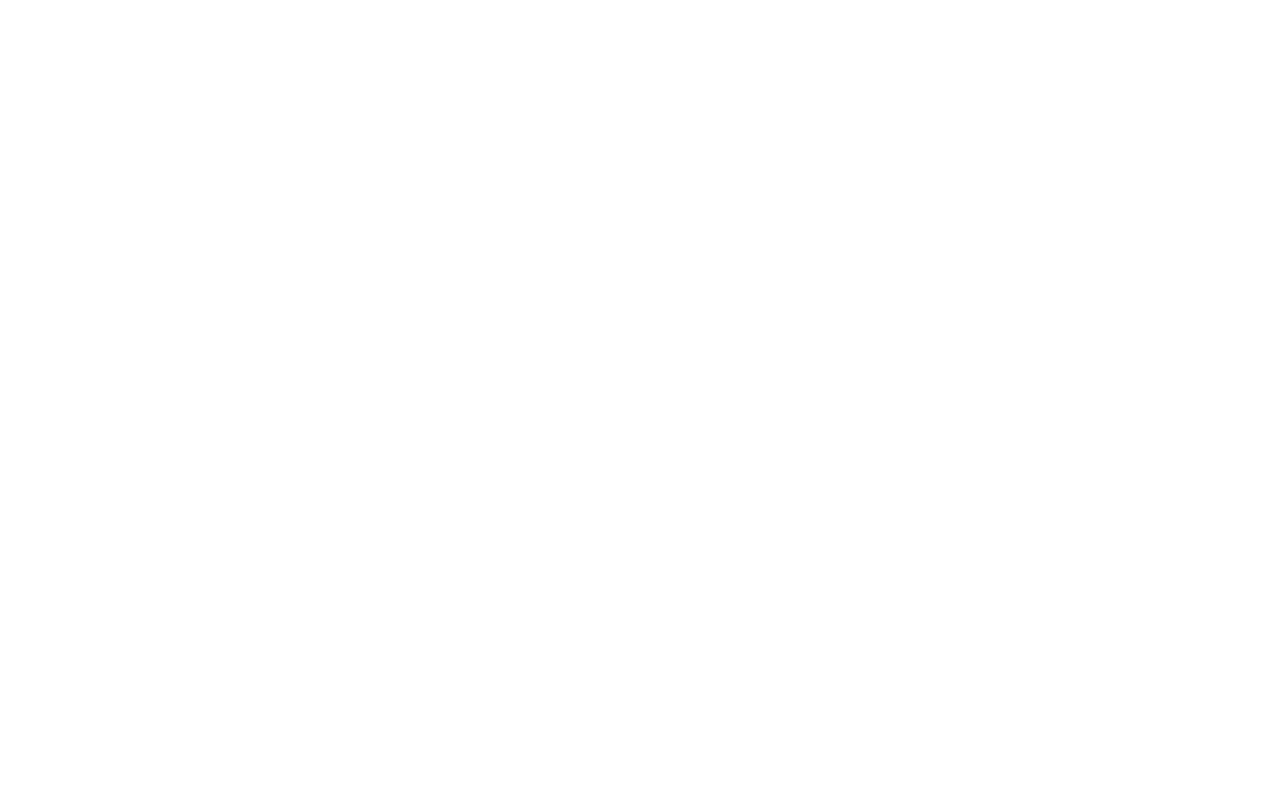
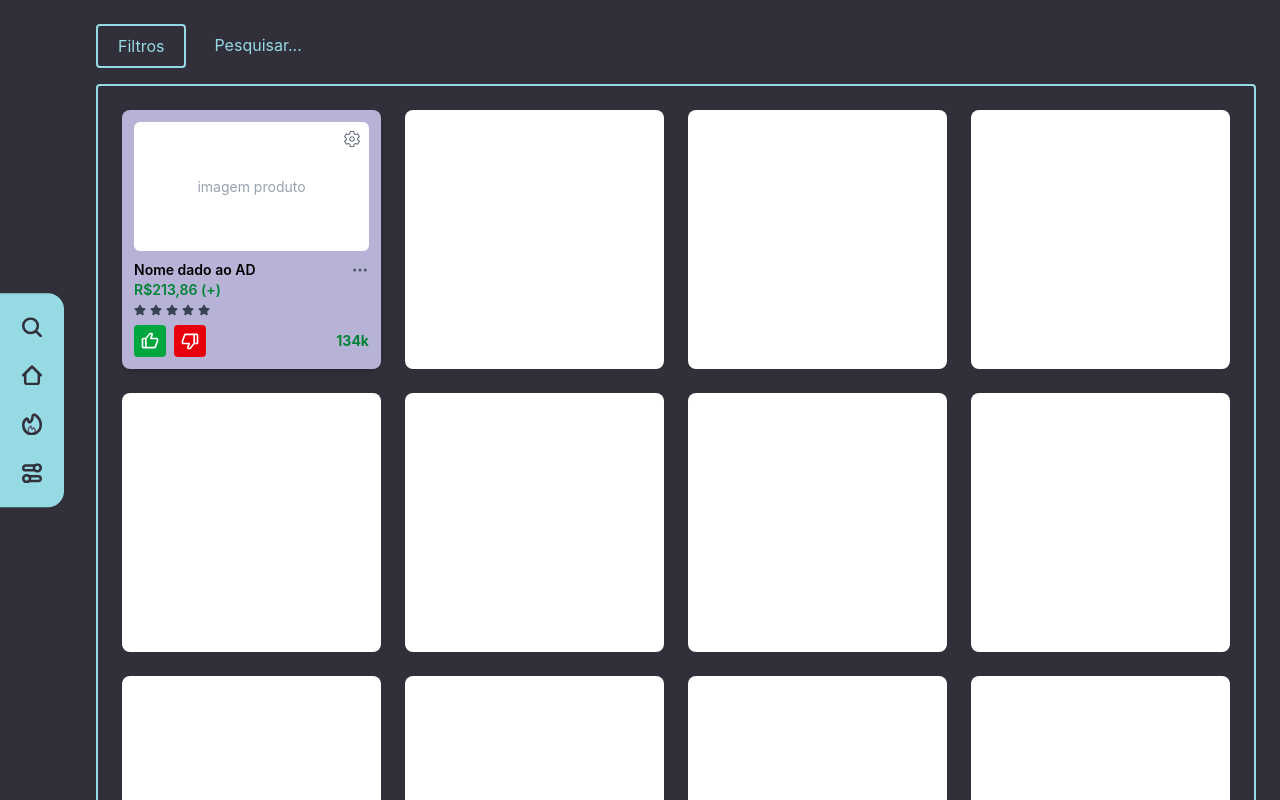
Before and after one commit to lopinims1/ANS-projeto.sa, a React (Vite) app in the folder frontend/: page /search in a window 1280 px wide. Before the commit this address had no page. Shown: the top 800 px of the page. Built offline with nearby package versions, Linux system fonts and the light colour scheme; a web font is replaced by a local one.

Commit message:
Correções de Merge - 21/02

```diff
--- a/frontend/package.json
+++ b/frontend/package.json
@@ -15,6 +15,7 @@
     "from": "^0.1.7",
     "react": "^19.2.0",
     "react-dom": "^19.2.0",
+    "react-icons": "^5.5.0",
     "react-router-dom": "^7.13.0",
     "tailwindcss": "^4.2.0"
   },
--- a/frontend/src/App.jsx
+++ b/frontend/src/App.jsx
@@ -3,6 +3,7 @@
 import Login from './screens/login.registro/Login.jsx'
 import Register from './screens/login.registro/Register.jsx'
 import Home from './screens/Home.jsx'
+import Search from './screens/Search.jsx'
 import './index.css'
 
 function App() {
@@ -16,6 +17,7 @@
         <Route path="/register" element={<Register />} />
         <Route path="/menu" element={<Menu />} />
         <Route path="/home" element={<Home />} />
+        <Route path="/search" element={<Search />} />
       </Routes>
 
     </>
--- a/frontend/src/screens/Home.jsx
+++ b/frontend/src/screens/Home.jsx
@@ -21,55 +21,72 @@
     }
 
     return (
-        <div className="bg-[#31303A] min-h-screen w-screen overflow-hidden flex">
+        <div className="bg-[#31303A] min-h-screen w-screen max-w-screen overflow-hidden flex">
 
 
 
             {/* Nav lateral */}
             <div className="bg-[#96DAE3] flex flex-col items-center justify-center gap-7 h-full py-6 w-16 sticky top-0 rounded-r-2xl shrink-0">
-                <img src="../../public/Lupa.svg" alt="Lupa" className="w-5 cursor-pointer" />
-                <img src="../../public/Home.svg" alt="Casinha" className="w-5 cursor-pointer" />
-                <img src="../../public/Foguinho.svg" alt="Em alta" className="w-5 cursor-pointer" />
-                <img src="../../public/Settings.svg" alt="Configurações" className="w-5 cursor-pointer" />
+                {asideIconsActive.map((item, index) => (
+                    <Link key={index} to={item.link} onClick={() => {
+                        setAsideIconsActive(prev => prev.map((el, i) => ({
+                            ...el,
+                            active: i === index
+                        })))
+                    }}>
+                        <img src={`../../public/${item.image}.svg`} alt={item.image} className={`w-7 hover:opacity-100 transition-all duration-300 ${item.active ? "opacity-100" : "opacity-50"}`} />
+                    </Link>
+                ))}
             </div>
 
             {/* Conteúdo principal */}
-            <div className="flex flex-col flex-1 max-w-390 max-h-190 px-4 pb-4 gap-4">
+            <div className="flex flex-col flex-1 min-w-0 px-4 pb-4 gap-4">
 
                 {/* Setinha */}
                 {/* Dropdown do usuário */}
-                <div className="flex justify-end">
-                    <button className="bg-[#96DAE3] flex justify-center cursor-pointer rounded-b-xl p-1.5 w-10 outline-none">
-                        <img src="../../public/Setinha.svg" alt="arrow" className="w-4" />
+                <div className="flex items-center justify-end">
+                    <div className="relative">
+
+                        {/* Botão trigger — some quando abre */}
+                        <button onClick={handleClick}
+                        className={`bg-[#96DAE3] rounded-b-lg w-10 h-5 flex items-center justify-center cursor-pointer
+                        transition-all duration-300 ${containerOpen ? 'opacity-0 pointer-events-none' : 'opacity-100'}`}>
+
+                            <img src="https://img.icons8.com/?size=100&id=4GrGB5l93HFc&format=png&color=31303A" className="w-4 h-4" alt="Dropdown"/>
+
+                        </button>
+
+                        {/* Dropdown */}
+                        <div className={`absolute right-0 top-0 bg-[#96DAE3] rounded-bl-xl rounded-br-xl
+                        transition-all duration-400 ease-in-out overflow-hidden
+                        ${containerOpen ? 'max-h-60 opacity-100 shadow-lg' : 'max-h-0 opacity-0'}`}>
+
+                            {/* Header do dropdown com botão fechar */}
+                            <div className="flex justify-end px-3 pt-2 pb-2">
+                                <button onClick={handleClick} className="text-[#31303A] transition-transform duration-300 cursor-pointer">
+
+                                    <img src="https://img.icons8.com/?size=100&id=39787&format=png&color=000000" className="w-4 h-4" alt="Fechar"/>
                                 </button>
                             </div>
 
-                {/* Barra de mercados */}
-                <div className="flex items-center gap-8 ml-5 flex-wrap text-[#D7D7D7]">
-                    <label className="text-[#96DAE3] flex items-center gap-2 cursor-pointer">
-                        <input type="checkbox"
-                        className="w-6 h-6 appearance-none rounded-sm cursor-pointer border-2 border-[#96DAE3]
-                        checked:bg-[#96DAE3] checked:[box-shadow:inset_0_0_0_3px_#31303A]"/>
-                        <span>Aliexpress</span>
-                    </label>
-                    <label className="flex items-center gap-2 cursor-pointer">
-                        <input type="checkbox" className="w-7 h-7 appearance-none rounded-sm cursor-pointer border-2 border-[#96DAE3]
-                        checked:bg-[#96DAE3] checked:[box-shadow:inset_0_0_0_3px_#31303A]" />
-                        <span>Shopee</span>
-                    </label>
-                    <label className="flex items-center gap-2 cursor-pointer">
-                        <input type="checkbox" className="w-7 h-7 appearance-none rounded-sm cursor-pointer border-2 border-[#96DAE3]
-                        checked:bg-[#96DAE3] checked:[box-shadow:inset_0_0_0_3px_#31303A]" />
-                        <span>Mercado Livre</span>
-                    </label>
-                    <label className="flex items-center gap-2 cursor-pointer">
-                        <input type="checkbox" className="w-7 h-7 appearance-none rounded-sm cursor-pointer border-2 border-[#96DAE3]
-                        checked:bg-[#96DAE3] checked:[box-shadow:inset_0_0_0_3px_#31303A]" />
-                        <span>Amazon</span>
-                    </label>
-                    <button className="flex justify-center items-center font-medium border-2 border-[#D7D7D7] rounded-sm w-7 h-7 cursor-pointer outline-none text-[#D7D7D7]">
-                        <span className="text-xl leading-none mb-1">+</span>
-                    </button>
+                            <ul className="flex flex-col px-5 gap-2 text-sm text-[#31303A] font-medium whitespace-nowrap">
+                                <li className="hover:translate-x-1 transition-transform duration-200 cursor-pointer">
+                                    Conta
+                                </li>
+                                <li className="hover:translate-x-1 transition-transform duration-200 cursor-pointer">
+                                     Configurações
+                                </li>
+                                <li className="hover:translate-x-1 transition-transform duration-200 cursor-pointer">
+                                    Produtos
+                                </li>
+
+                                <li className="flex items-center gap-2 text-[#CE2424] hover:translate-x-1 transition-transform duration-200 cursor-pointer pb-2">
+                                    Sair
+                                    <img src="https://img.icons8.com/?size=100&id=vZasO3UTBpQE&format=png&color=CE2424" className="w-4" alt="Sair"/>
+                                </li>
+                            </ul>
+                        </div>
+                    </div>
                 </div>
 
                 {/* Container cinza principal */}
--- a/frontend/src/screens/Menu.jsx
+++ b/frontend/src/screens/Menu.jsx
@@ -3,7 +3,7 @@
 
 export default function Menu() {
     const headerInfos = [
-        { title: "Home", link: "/home", active: true },
+        { title: "Home", link: "/home", active: false },
         { title: "About", link: "/about", active: false },
         { title: "Plans", link: "/plans", active: false },
         { title: "Contact", link: "/contact", active: false },
--- /dev/null
+++ b/frontend/src/screens/Search.jsx
@@ -0,0 +1,117 @@
+import { BiLike, BiDislike } from "react-icons/bi";
+import { FaStar } from "react-icons/fa";
+import { FiMoreHorizontal } from "react-icons/fi";
+import { IoSettingsOutline } from "react-icons/io5";
+
+export default function Search() {
+  return (
+    <div className="bg-[#31303A] min-h-screen w-screen flex overflow-x-hidden">
+
+      {/* NAV LATERAL */}
+      <div className="bg-[#96DAE3] flex flex-col items-center gap-7 py-6 w-16 rounded-r-2xl fixed left-0 top-1/2 -translate-y-1/2">
+        <img src="/Lupa.svg" className="w-5 cursor-pointer" />
+        <img src="/Home.svg" className="w-5 cursor-pointer" />
+        <img src="/Foguinho.svg" className="w-5 cursor-pointer" />
+        <img src="/Settings.svg" className="w-5 cursor-pointer" />
+      </div>
+
+      {/* CONTEÚDO */}
+      <div className="flex flex-col flex-1 p-6 pl-24 gap-4 overflow-x-hidden">
+
+        {/* TOPO */}
+        <div className="flex gap-4 items-center">
+
+          <button className="px-5 py-2 rounded-sm border-2 border-[#96DAE3] text-[#96DAE3] hover:bg-[#96DAE320] transition">
+            Filtros
+          </button>
+
+          <input
+            placeholder="Pesquisar..."
+            className="
+              flex-1 px-3 py-2
+              text-[#96DAE3] placeholder-[#96DAE3]
+              bg-transparent border-b-2 border-transparent
+              outline-none
+              focus:border-[#96DAE3]
+              transition-all duration-300
+            "
+          />
+        </div>
+
+        {/* GRID */}
+        <div className="flex-1 border-2 border-[#96DAE3] rounded-sm p-6 overflow-y-auto overflow-x-hidden">
+
+          <div className="grid grid-cols-4 gap-6 max-w-325 mx-auto">
+
+            {/* CARD COMPLETO */}
+            <div className="bg-[#B6B3D6] rounded-lg p-3 flex flex-col justify-between aspect-square shadow-md">
+
+              {/* IMAGEM */}
+              <div className="relative bg-white rounded-md h-[55%] flex items-center justify-center">
+
+                <span className="text-gray-400 text-sm">
+                  imagem produto
+                </span>
+
+                {/* FAVORITAR */}
+                <IoSettingsOutline className="absolute top-2 right-2 text-gray-500 text-lg cursor-pointer" />
+              </div>
+
+              {/* INFO */}
+              <div className="mt-2">
+
+                {/* NOME + MENU */}
+                <div className="flex justify-between items-center">
+                  <p className="font-semibold text-black text-sm">
+                    Nome dado ao AD
+                  </p>
+                  <FiMoreHorizontal className="text-gray-600 text-lg cursor-pointer" />
+                </div>
+
+                {/* PREÇO */}
+                <p className="text-green-700 font-semibold text-sm">
+                  R$213,86 (+)
+                </p>
+
+                {/* ESTRELAS */}
+                <div className="flex gap-1 mt-1">
+                  {[...Array(5)].map((_, i) => (
+                    <FaStar key={i} className="text-gray-700 text-xs" />
+                  ))}
+                </div>
+              </div>
+
+              {/* FOOTER */}
+              <div className="flex justify-between items-center mt-2">
+
+                <div className="flex gap-2">
+                  <div className="bg-green-600 p-1.5 rounded">
+                    <BiLike size={20} color="white" />
+                  </div>
+
+                  <div className="bg-red-600 p-1.5 rounded">
+                    <BiDislike size={20} color="white" />
+                  </div>
+                </div>
+
+                <span className="text-green-700 text-sm font-bold">
+                  134k
+                </span>
+
+              </div>
+            </div>
+
+            {/* QUADRADOS RESTANTES */}
+            {Array.from({ length: 11 }).map((_, i) => (
+              <div
+                key={i}
+                className="bg-white rounded-lg aspect-square"
+              />
+            ))}
+
+          </div>
+        </div>
+      </div>
+    </div>
+  );
+}
```
Also changed, not shown: 1 other file (tests, documents, lock files or other folders). Lines whose indentation alone changed are shown as unchanged.
